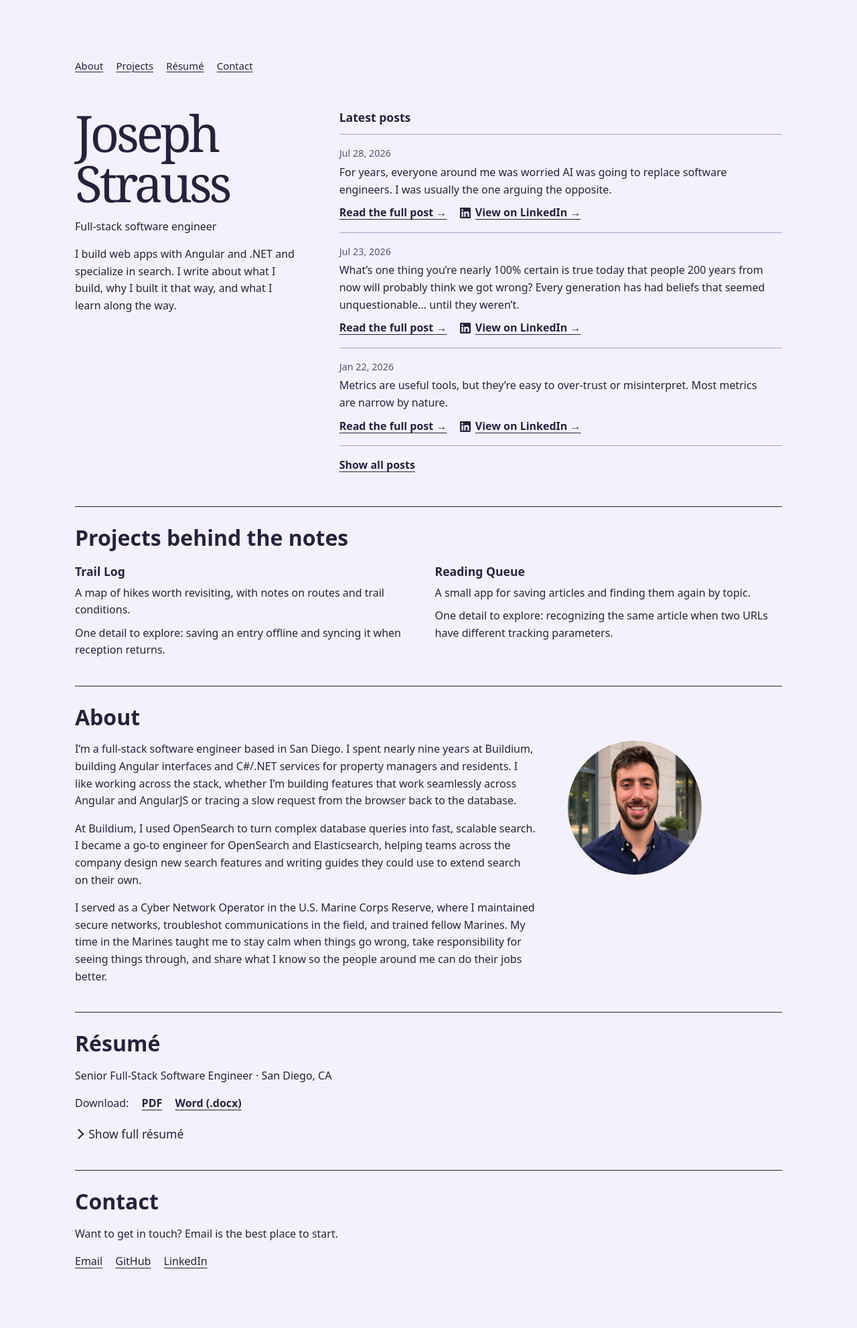
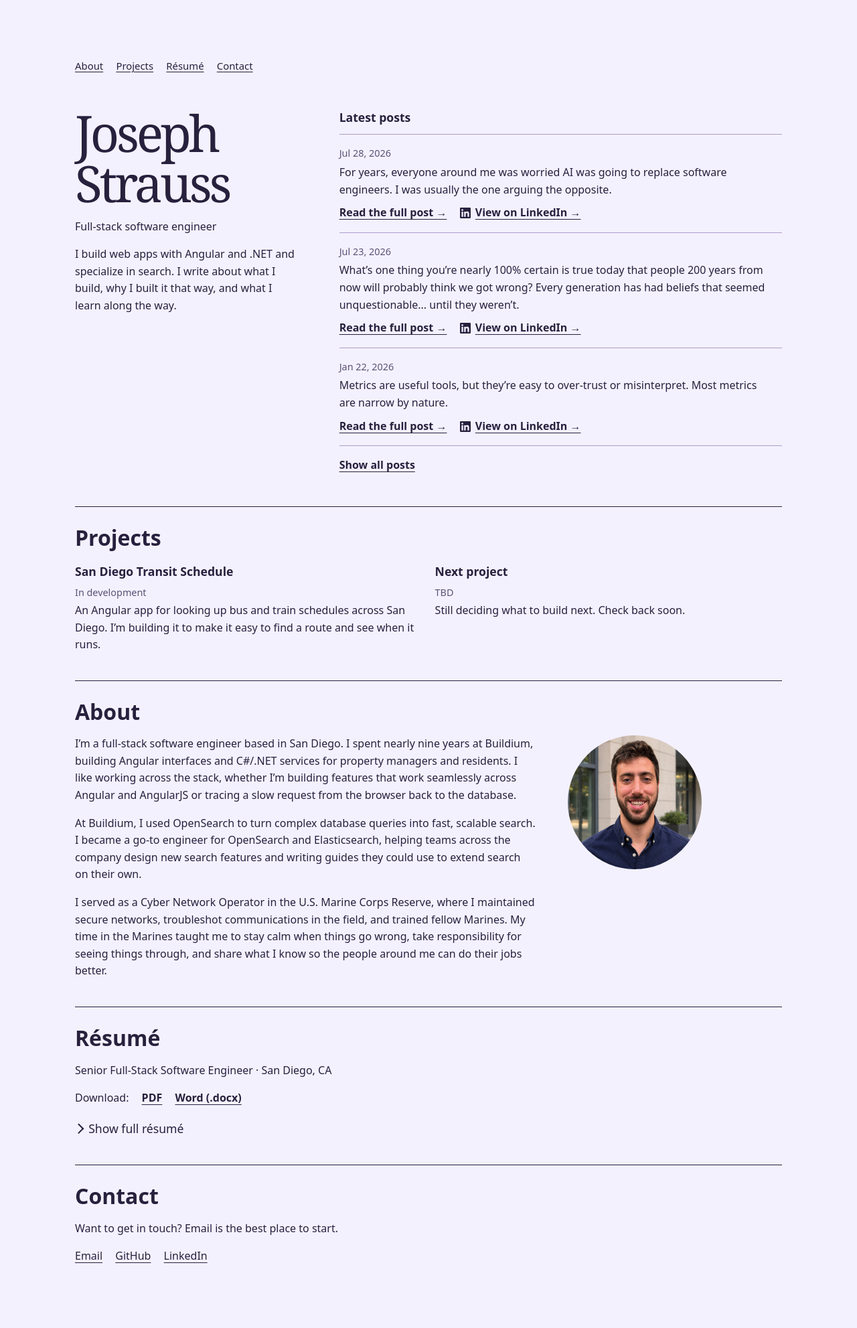
Before and after one commit to thestrauss3/thestrauss3.github.io, a Jekyll site: the page built from index.html, in a window 1280 px wide. Shown: the whole page at 67% size. Built offline with Jekyll 4.4.1, drawn with Linux system fonts in a browser that asks for light colours; some web fonts are replaced.

Commit message:
Replace placeholder projects with San Diego Transit Schedule (#7)
Co-authored-by: Claude Opus 5.5 <noreply@anthropic.com>

```diff
--- a/_data/projects.yml
+++ b/_data/projects.yml
@@ -1,12 +1,11 @@
-# Projects shown under "Projects behind the notes".
-# `url` is optional; when set, the project name becomes a link.
-# TODO: these are the sample projects from the mockup; replace with your own.
-- name: Trail Log
+# Projects shown under "Projects".
+# `url` and `status` are optional; when `url` is set, the project name becomes a link.
+- name: San Diego Transit Schedule
   url:
-  summary: A map of hikes worth revisiting, with notes on routes and trail conditions.
-  detail: "One detail to explore: saving an entry offline and syncing it when reception returns."
+  status: In development
+  summary: An Angular app for looking up bus and train schedules across San Diego. I’m building it to make it easy to find a route and see when it runs.
 
-- name: Reading Queue
+- name: Next project
   url:
-  summary: A small app for saving articles and finding them again by topic.
-  detail: "One detail to explore: recognizing the same article when two URLs have different tracking parameters."
+  status: TBD
+  summary: Still deciding what to build next. Check back soon.
--- a/assets/css/site.css
+++ b/assets/css/site.css
@@ -100,6 +100,8 @@ h1, h2, p { margin: 0; }
 .project-pair { display: grid; grid-template-columns: 1fr 1fr; gap: 1.2rem; }
 .project-pair article { margin: 0 !important; }
 .project-pair p + p { margin-top: .55rem; }
+.project-status { font-size: .9rem; color: #5b5276; }
+.project-pair .project-status + p { margin-top: .2rem; }
 
 /* Résumé */
 .resume-downloads { display: flex; flex-wrap: wrap; align-items: center; gap: .25rem 1.2rem; margin-top: .4rem; }
--- a/index.html
+++ b/index.html
@@ -31,11 +31,12 @@ layout: default
     </div>
 
     <div class="portfolio-section" id="projects">
-      <h2>Projects behind the notes</h2>
+      <h2>Projects</h2>
       <div class="project-pair">
         {% for project in site.data.projects %}
         <article>
           <h3>{% if project.url %}<a href="{{ project.url }}">{{ project.name }}</a>{% else %}{{ project.name }}{% endif %}</h3>
+          {% if project.status %}<p class="project-status">{{ project.status }}</p>{% endif %}
           <p>{{ project.summary }}</p>
           {% if project.detail %}<p>{{ project.detail }}</p>{% endif %}
         </article>
```
